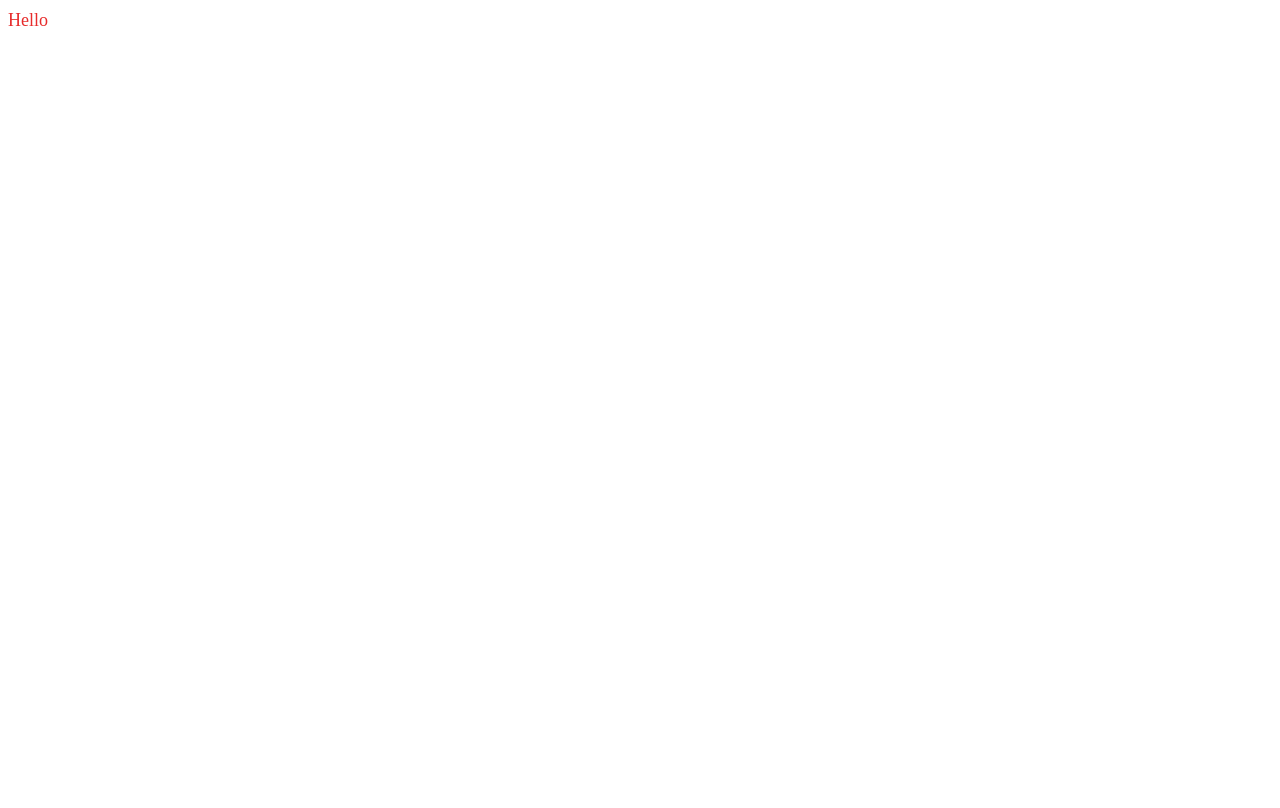
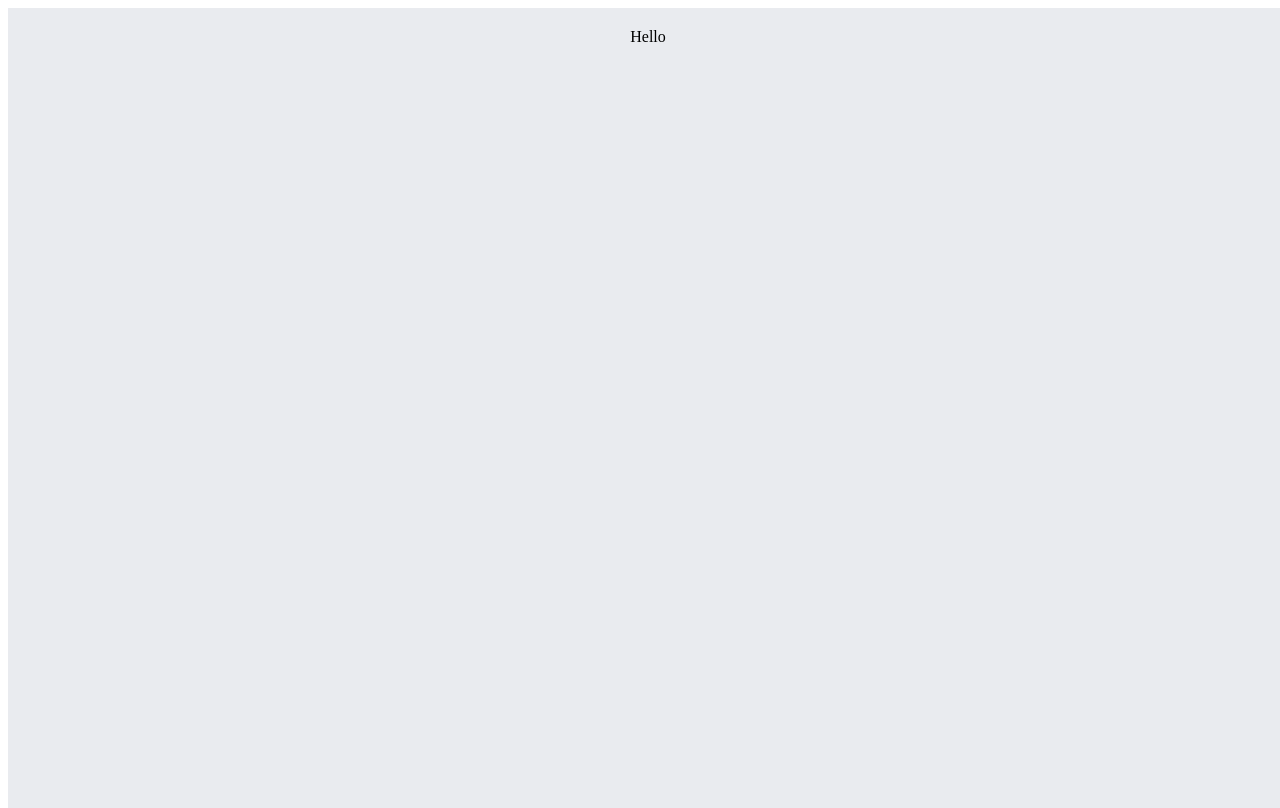
Before and after one commit to VolodymyrDidur/reserwise, a React (Vite) app: page /home in a window 1280 px wide. Built offline with nearby package versions, Linux system fonts and the light colour scheme.

Commit message:
add styles to MainPage

```diff
--- a/src/pages/MainPage/MainPage.scss
+++ b/src/pages/MainPage/MainPage.scss
@@ -1,7 +1,7 @@
 .main-page {
-  width: 100%;
-  height: 100%;
-
-  // TO REMOVE: example of using a mixin and variables
-  @include font($font-size, $line-height, $color: $color-red1);
+  @include set-size(100%, 100%);
+  @include flex($direction: column, $items: center);
+  background-color: $color-theme-grey;
+  padding: 20px 40px;
+  box-sizing: border-box;
 }
```
